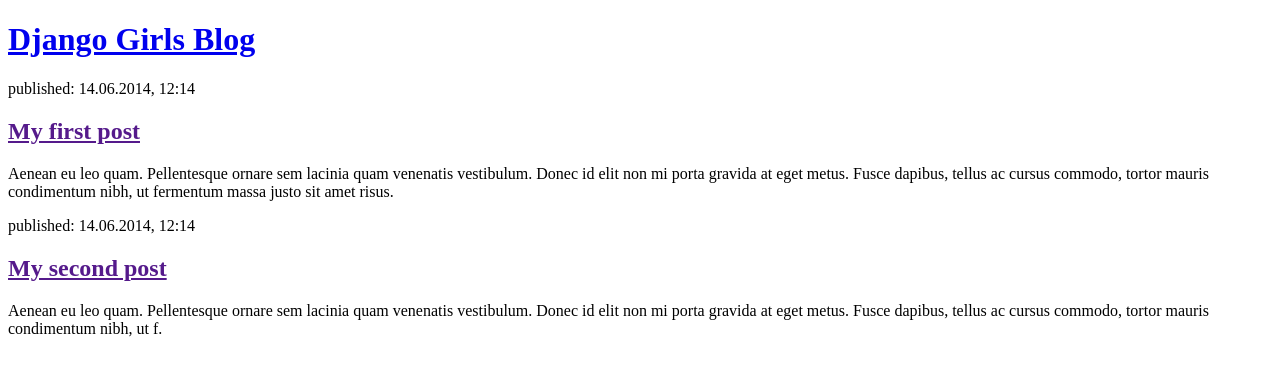
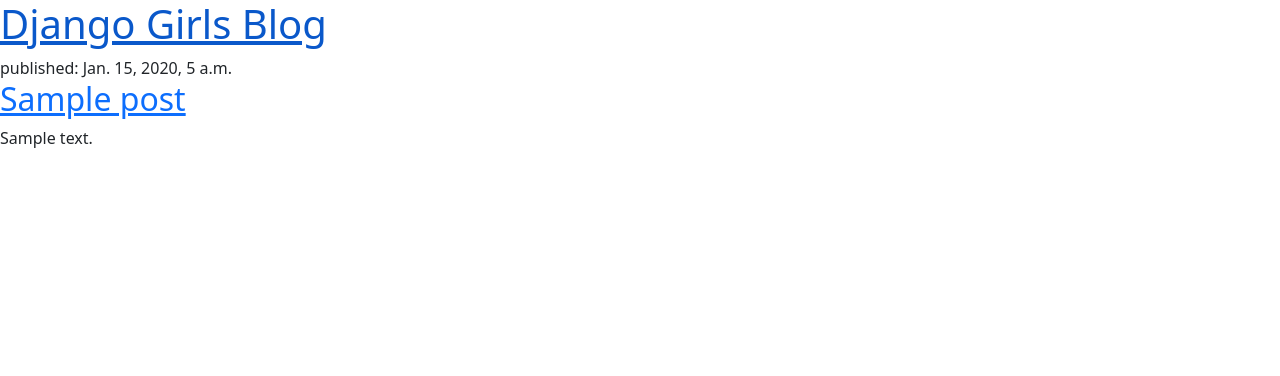
Before and after one commit to RuheeRajwani/my-first-blog, a Django app: page / in a window 1280 px wide. Shown: the top 376 px of the page. Run offline with Django 3.2, Linux system fonts and the light colour scheme; tables that the repository leaves empty hold one stand-in row (values such as "Sample post").

Commit message:
Modified templates to display posts from database.

```diff
--- a/blog/templates/blog/post_list.html
+++ b/blog/templates/blog/post_list.html
@@ -1,29 +1,20 @@
-<!DOCTYPE html>
-<html>
-
-<head>
-    <title>Django Girls blog</title>
-</head>
+<header>
+    <h1><a href="/">Django Girls Blog</a></h1>
+    <link href="https://cdn.jsdelivr.net/npm/bootstrap@5.0.0-beta2/dist/css/bootstrap.min.css" rel="stylesheet"
+        integrity="sha384-BmbxuPwQa2lc/FVzBcNJ7UAyJxM6wuqIj61tLrc4wSX0szH/Ev+nYRRuWlolflfl" crossorigin="anonymous">
+</header>
 
 <body>
-    <header>
-        <h1><a href="/">Django Girls Blog</a></h1>
-    </header>
 
+
+    {% for post in posts %}
     <article>
-        <time>published: 14.06.2014, 12:14</time>
-        <h2><a href="">My first post</a></h2>
-        <p>Aenean eu leo quam. Pellentesque ornare sem lacinia quam venenatis vestibulum. Donec id elit non mi porta
-            gravida at eget metus. Fusce dapibus, tellus ac cursus commodo, tortor mauris condimentum nibh, ut fermentum
-            massa justo sit amet risus.</p>
+        <time>published: {{ post.published_date }}</time>
+        <h2><a href="">{{ post.title }}</a></h2>
+        <p>{{ post.text|linebreaksbr }}</p>
     </article>
-
-    <article>
-        <time>published: 14.06.2014, 12:14</time>
-        <h2><a href="">My second post</a></h2>
-        <p>Aenean eu leo quam. Pellentesque ornare sem lacinia quam venenatis vestibulum. Donec id elit non mi porta
-            gravida at eget metus. Fusce dapibus, tellus ac cursus commodo, tortor mauris condimentum nibh, ut f.</p>
-    </article>
+    {% endfor %}
+    <script src="https://cdn.jsdelivr.net/npm/bootstrap@5.0.0-beta2/dist/js/bootstrap.bundle.min.js"
+        integrity="sha384-b5kHyXgcpbZJO/tY9Ul7kGkf1S0CWuKcCD38l8YkeH8z8QjE0GmW1gYU5S9FOnJ0"
+        crossorigin="anonymous"></script>
 </body>
-
-</html>
--- a/blog/views.py
+++ b/blog/views.py
@@ -1,5 +1,9 @@
 from django.shortcuts import render
+from django.utils import timezone
+from .models import Post
 
 
 def post_list(request):
-    return render(request, 'blog/post_list.html', {})
+    posts = Post.objects.filter(
+        published_date__lte=timezone.now()).order_by('published_date')
+    return render(request, 'blog/post_list.html', {'posts': posts})
```
